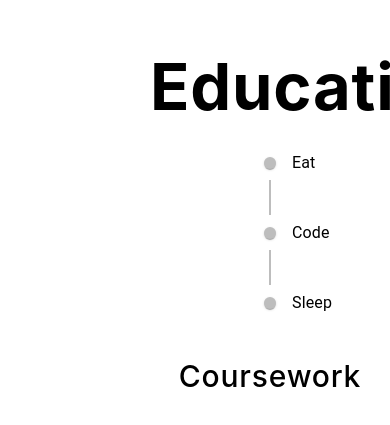
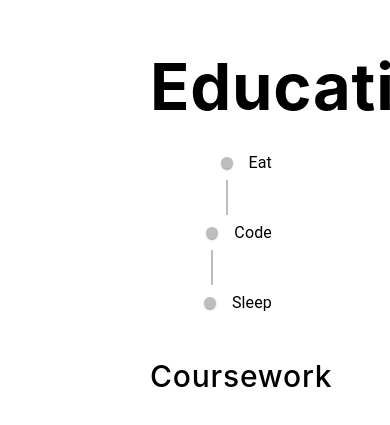
Before and after one commit to JaclynChen/Portfolio, a React (Create React App) app in the folder portfolio/: page / in a window 390 px wide. Shown: the part 3846-4271 px from the top of the page. Built offline with nearby package versions, Linux system fonts and the light colour scheme.

Commit message:
fixed margin and media queries

```diff
--- a/portfolio/src/App.css
+++ b/portfolio/src/App.css
@@ -147,6 +147,7 @@ html{
   position: relative;
 
   margin-left: 150px;
+  margin-right: 86px;
 
 
 }
--- a/portfolio/tailwind.config.js
+++ b/portfolio/tailwind.config.js
@@ -22,6 +22,7 @@ module.exports = {
       },
 
        screens:{
+        'xl': '1400px',
         '2xl': '1900px',
       }
     },
```
